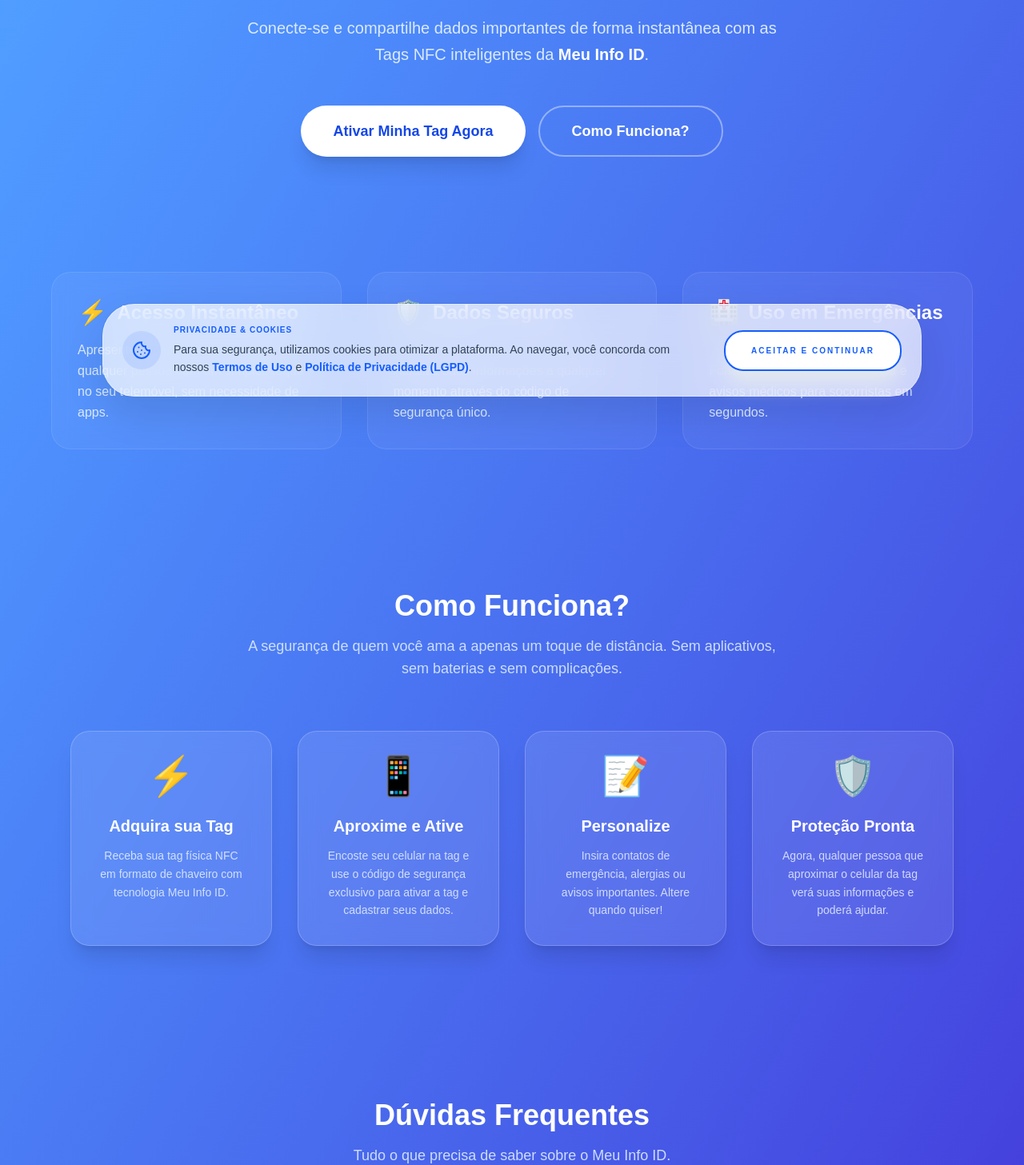
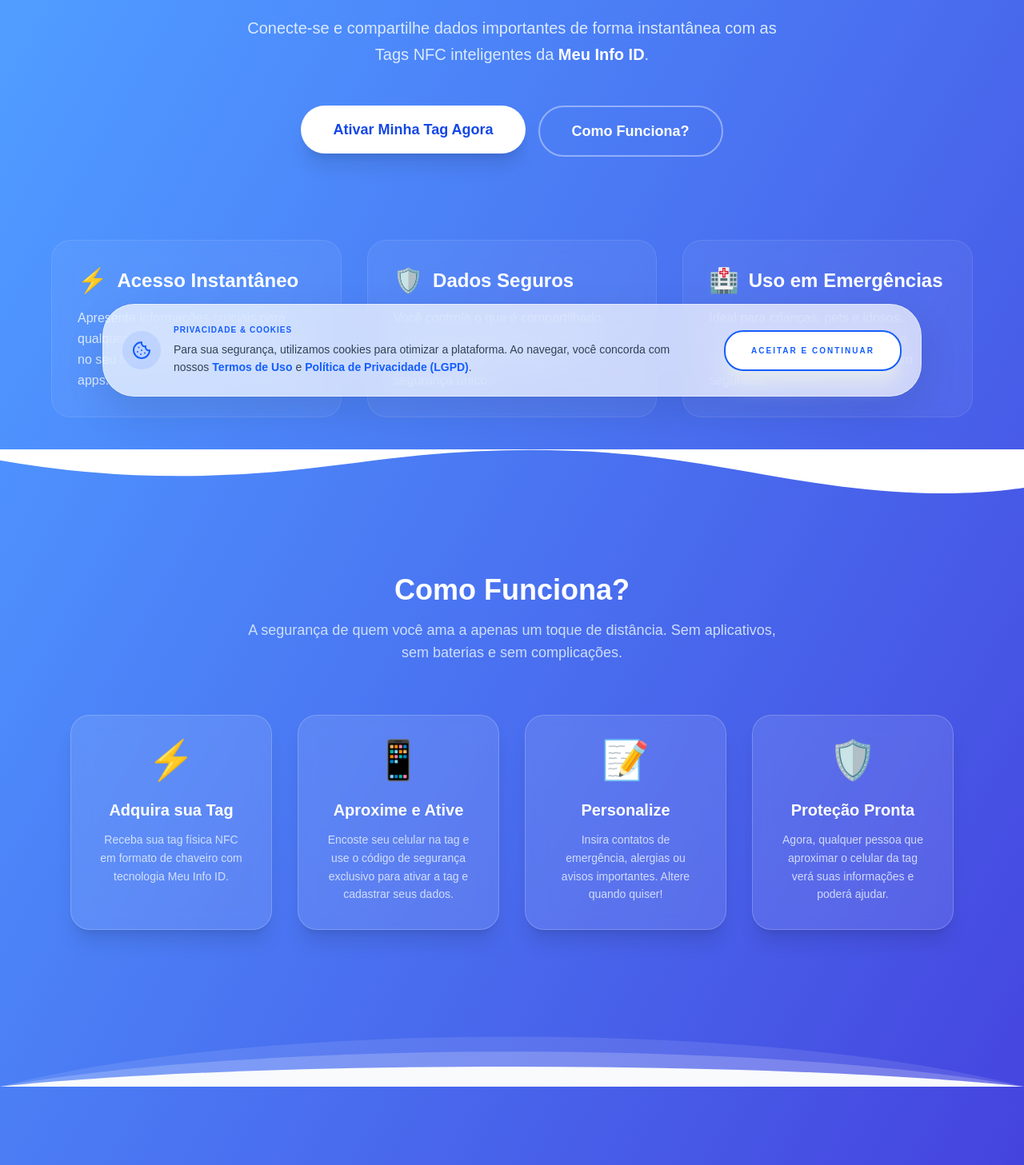
Before and after one commit to hanseld28/my-info-id, a Next.js app: page / in a window 1280 px wide. Shown: the part 280-1737 px from the top of the page at 80% size. Built offline with nearby package versions, Linux system fonts and the light colour scheme; no server answers.

Commit message:
chore: implements coming-soon locks and improvements on landing page

```diff
--- /dev/null
+++ b/app/coming-soon/page.tsx
@@ -0,0 +1,58 @@
+'use client';
+import { Smartphone, Lock, ShieldCheck } from 'lucide-react';
+
+export default function ComingSoon() {
+  return (
+    <main className="min-h-screen bg-slate-50 flex items-center justify-center p-6 text-center">
+      <div className="max-w-md w-full">
+        <div className="flex justify-center mb-8">
+          <div className="flex items-center gap-2 bg-blue-100 text-blue-600 px-4 py-2 rounded-full shadow-sm">
+            <Lock size={16} strokeWidth={3} />
+            <span className="text-[10px] font-black uppercase tracking-[0.2em]">Ambiente Protegido</span>
+          </div>
+        </div>
+
+        <h1 className="text-4xl font-black text-slate-800 mb-4 tracking-tight">
+          Quase pronto...
+        </h1>
+        <p className="text-slate-500 font-medium leading-relaxed mb-10">
+          O <span className="text-blue-600 font-bold">Meu Info ID</span> está passando pelos últimos ajustes de segurança antes do lançamento oficial.
+        </p>
+
+        <div className="grid gap-4 text-left mb-10">
+          <div className="bg-white p-5 rounded-2xl border border-slate-200 shadow-sm flex items-center gap-4">
+            <div className="bg-slate-50 p-3 rounded-xl text-blue-600">
+              <Smartphone size={24} />
+            </div>
+            <div>
+              <h3 className="font-bold text-slate-700 text-sm">Tecnologia NFC</h3>
+              <p className="text-xs text-slate-400">Sincronização física instantânea.</p>
+            </div>
+          </div>
+
+          <div className="bg-white p-5 rounded-2xl border border-slate-200 shadow-sm flex items-center gap-4">
+            <div className="bg-slate-50 p-3 rounded-xl text-emerald-500">
+              <ShieldCheck size={24} />
+            </div>
+            <div>
+              <h3 className="font-bold text-slate-700 text-sm">Segurança de Dados</h3>
+              <p className="text-xs text-slate-400">Proteção total via criptografia.</p>
+            </div>
+          </div>
+        </div>
+
+        <div className="space-y-4">
+          <p className="text-[10px] text-slate-400 font-bold uppercase tracking-widest">
+            Acompanhe as novidades
+          </p>
+          <a
+            href="https://www.meuinfoid.com.br"
+            className="text-blue-600 font-black text-sm hover:underline"
+          >
+            www.meuinfoid.com.br
+          </a>
+        </div>
+      </div>
+    </main>
+  );
+}
--- a/app/page.tsx
+++ b/app/page.tsx
@@ -1,6 +1,53 @@
 import FAQ from '@/components/FAQ';
 import HowItWorks from '@/components/HowItWorks';
 import Link from 'next/link';
+
+const isProduction = process.env.NODE_ENV === 'production';
+
+const SectionDivider = ({ flip }: { flip?: boolean }) => (
+  <div className={`w-full overflow-hidden leading-0 ${flip ? 'rotate-180' : ''}`}>
+    <svg className="relative block w-full h-15" viewBox="0 0 1200 120" preserveAspectRatio="none">
+      <path
+        d="M321.39,56.44c58-10.79,114.16-30.13,172-41.86,82.39-16.72,168.19-17.73,250.45-.39C823.78,31,906.67,72,985.66,92.83c70.05,18.48,146.53,26.09,214.34,3V0H0V27.35A600.21,600.21,0,0,0,321.39,56.44Z"
+        fill="#ffffff"
+      />
+    </svg>
+  </div>
+);
+
+const NFCDivider = () => (
+  <div className="relative w-full overflow-hidden bg-transparent h-25 -mb-px">
+    <svg
+      className="absolute bottom-0 w-full h-full"
+      viewBox="0 0 1200 120"
+      preserveAspectRatio="none"
+      xmlns="http://www.w3.org/2000/svg"
+    >
+      <path
+        d="M0,120 C300,20 900,20 1200,120 Z"
+        fill="white"
+        fillOpacity="0.1"
+      />
+      <path
+        d="M0,120 C300,50 900,50 1200,120 Z"
+        fill="white"
+        fillOpacity="0.2"
+      />
+      <path
+        d="M0,120 C300,80 900,80 1200,120 Z"
+        fill="#f8fafc"
+      />
+    </svg>
+
+    {/* <div className="absolute bottom-4 left-1/2 -translate-x-1/2 bg-white p-2 rounded-full shadow-lg border-4 border-blue-50 text-blue-600 z-10">
+      <svg width="24" height="24" viewBox="0 0 24 24" fill="none" stroke="currentColor" strokeWidth="3" strokeLinecap="round" strokeLinejoin="round">
+        <path d="M2 12a10 10 0 0 1 10-10" opacity="0.3" />
+        <path d="M7 12a5 5 0 0 1 5-5" opacity="0.6" />
+        <path d="M12 12h.01" />
+      </svg>
+    </div> */}
+  </div>
+);
 
 export default function HomePage() {
   return (
@@ -17,13 +64,34 @@
         </header>
 
         <nav aria-label="Ações principais" className="mt-12 flex flex-col sm:flex-row gap-4 w-full sm:w-auto">
-          <Link
+          {/* <Link
             href="/activate"
             className="inline-flex justify-center items-center bg-white text-blue-700 px-10 py-4 rounded-full text-lg font-bold hover:bg-blue-50 transition-all shadow-xl hover:scale-105 active:scale-95 focus:ring-4 focus:ring-white/50 outline-none"
             aria-label="Ir para página de ativação de tag"
           >
             Ativar Minha Tag Agora
-          </Link>
+          </Link> */}
+          <div className="relative inline-block">
+            {isProduction && (
+              <span className="absolute -top-3 -right-2 z-10 bg-amber-500 text-white text-[10px] font-black px-2 py-1 rounded-xl shadow-lg border-2 border-white uppercase tracking-tighter animate-bounce">
+                Em breve
+              </span>
+            )}
+
+            <Link
+              href={isProduction ? '#' : '/activate'}
+              className={`
+                inline-flex justify-center items-center bg-white text-blue-700 px-10 py-4 rounded-full text-lg font-bold shadow-xl transition-all outline-none
+                ${isProduction
+                  ? 'opacity-80 cursor-not-allowed grayscale-[0.5]'
+                  : 'hover:bg-blue-50 hover:scale-105 active:scale-95 focus:ring-4 focus:ring-white/50'
+                }
+              `}
+              aria-label="Ativação em breve"
+            >
+              Ativar Minha Tag Agora
+            </Link>
+          </div>
           <Link
             href="#how-it-works"
             className="inline-flex justify-center items-center bg-transparent border-2 border-white/40 text-white px-10 py-4 rounded-full text-lg font-bold hover:bg-white/10 hover:border-white transition-all focus:ring-4 focus:ring-white/30 outline-none"
@@ -33,7 +101,7 @@
         </nav>
       </section>
 
-      <section id="beneficios" aria-label="Benefícios da Tag" className="py-20 px-6">
+      <section id="beneficios" aria-label="Benefícios da Tag" className="py-10 px-6">
         <div className="grid md:grid-cols-3 gap-8 max-w-6xl mx-auto">
           <article className="group bg-white/5 p-8 rounded-3xl backdrop-blur-md border border-white/10 hover:bg-white/10 transition-all duration-500">
             <h2 className="text-2xl font-bold mb-4 flex items-center gap-3">
@@ -67,7 +135,11 @@
         </div>
       </section>
 
+      <SectionDivider />
+
       <HowItWorks />
+
+      <NFCDivider />
 
       <FAQ />
     </main>
--- a/components/FAQ.tsx
+++ b/components/FAQ.tsx
@@ -23,7 +23,7 @@
   ];
 
   return (
-    <section className="w-full py-24">
+    <section id="faq" className="w-full py-24">
       <div className="max-w-3xl mx-auto px-6">
         <div className="text-center mb-12">
           <h2 className="text-4xl font-extrabold text-white mb-4">Dúvidas Frequentes</h2>
--- a/components/Header.tsx
+++ b/components/Header.tsx
@@ -3,6 +3,8 @@
 import { createSupabaseServerClient } from '@/lib/supabase/server';
 import Image from 'next/image';
 import LoginButton from './LoginButton';
+
+const isProduction = process.env.NODE_ENV === 'production';
 
 export default async function Header() {
   const supabase = await createSupabaseServerClient();
@@ -25,6 +27,8 @@
         </Link>
 
         <nav className="flex items-center gap-4">
+          {!isProduction && (
+            <>
               {!user && (
                 <Link
                   href="/activate"
@@ -43,7 +47,8 @@
                 </Link>
               )}
               {user ? (<LogoutButton />) : (<LoginButton />)}
-
+            </>
+          )}
         </nav>
       </div>
     </header>
--- a/proxy.ts
+++ b/proxy.ts
@@ -3,6 +3,21 @@
 import { createServerClient } from '@supabase/ssr';
 
 export async function proxy(request: NextRequest) {
+    const { pathname } = request.nextUrl;
+    const isProduction = process.env.NODE_ENV === 'production';
+
+    const isPublicAsset = pathname.startsWith('/_next') ||
+                            pathname.startsWith('/static') ||
+                            pathname.startsWith('/api') ||
+                            pathname === '/favicon.ico' ||
+                            pathname === '/coming-soon';
+
+    if (isProduction) {
+        if (!isPublicAsset && pathname !== '/') {
+        return NextResponse.redirect(new URL('/coming-soon', request.url));
+        }
+    }
+
     let response = NextResponse.next({
         request: {
           headers: request.headers,
```
Lines whose indentation alone changed are shown as unchanged.
